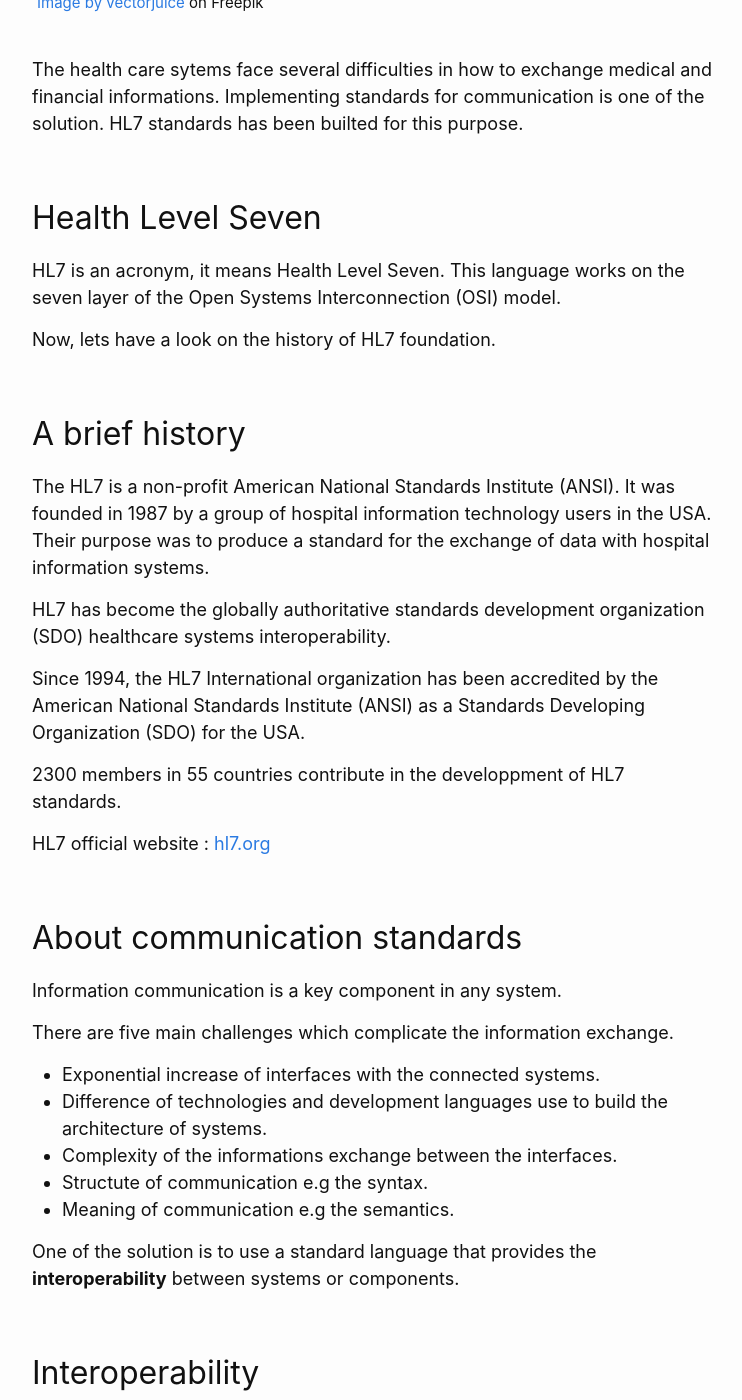
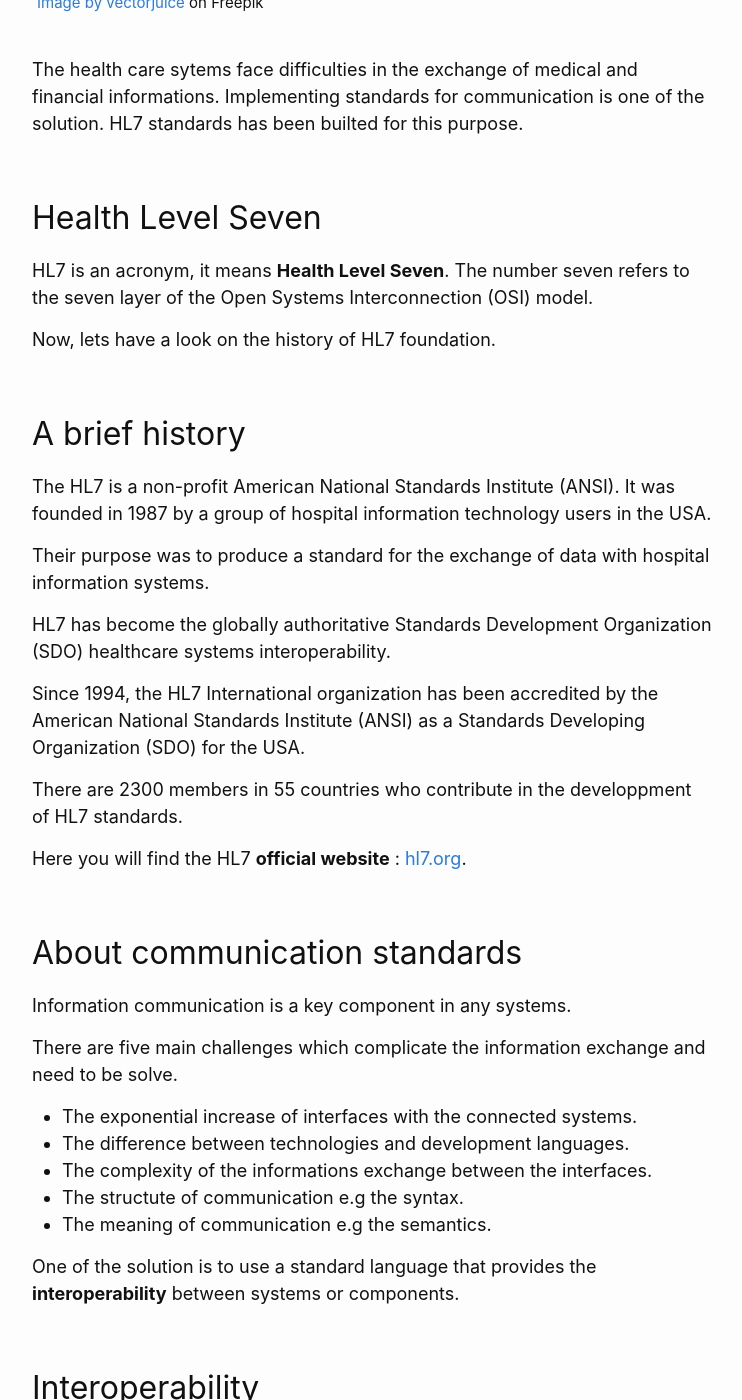
Before and after one commit to CMagnac/CMagnac-first-blog, a Jekyll site: the page built from _posts/2022-10-09-intro-to-hl7.md, in a window 1280 px wide and 1400 px high, scrolled down 776 px. Shown: the whole window, without its empty margins (268-1010 px from the left). Built offline with Jekyll 4.4.1, drawn with Linux system fonts in a browser that asks for light colours; some of the changed text lies outside the part shown.

Commit message:
Udpate post

```diff
--- a/_posts/2022-10-09-intro-to-hl7.md
+++ b/_posts/2022-10-09-intro-to-hl7.md
@@ -7,7 +7,7 @@ permalink: /:categories/:title
 caption: <a href="https://www.freepik.com/free-vector/geomorphology-abstract-concept-vector-illustration-geomorphology-type-geomorphic-process-earth-science-university-discipline-graduate-study-geology-course-applied-study-abstract-metaphor_11668288.htm#query=fundamentals&position=22&from_view=search&track=sph">Image by vectorjuice</a> on Freepik
 image: intro.png
 ---
-The health care sytems face several difficulties in how to exchange medical and financial informations.
+The health care sytems face difficulties in the exchange of medical and financial informations.
 Implementing standards for communication is one of the solution.
 HL7 standards has been builted for this purpose.
 
@@ -15,7 +15,8 @@ HL7 standards has been builted for this purpose.
 
 ## Health Level Seven
 
-HL7 is an acronym, it means Health Level Seven. This language works on the seven layer of the Open Systems Interconnection (OSI) model.
+HL7 is an acronym, it means **Health Level Seven**.
+The number seven refers to the seven layer of the Open Systems Interconnection (OSI) model.
 
 Now, lets have a look on the history of HL7 foundation.
 
@@ -23,29 +24,31 @@ Now, lets have a look on the history of HL7 foundation.
 
 ## A brief history
 
-The HL7 is a non-profit American National Standards Institute (ANSI). It was founded in 1987 by a group of hospital information technology users in the USA. Their purpose was to produce a standard for the exchange of data with hospital information systems.
+The HL7 is a non-profit American National Standards Institute (ANSI). It was founded in 1987 by a group of hospital information technology users in the USA.
 
-HL7 has become the globally authoritative standards development organization (SDO) healthcare systems interoperability.
+Their purpose was to produce a standard for the exchange of data with hospital information systems.
+
+HL7 has become the globally authoritative Standards Development Organization (SDO) healthcare systems interoperability.
 
 Since 1994, the HL7 International organization has been accredited by the American National Standards Institute (ANSI) as a Standards Developing Organization (SDO) for the USA.
 
-2300 members in 55 countries contribute in the developpment of HL7 standards.
+There are 2300 members in 55 countries who contribute in the developpment of HL7 standards.
 
-HL7 official website : [hl7.org](http://www.hl7.org/)
+Here you will find the HL7 **official website** : [hl7.org](http://www.hl7.org/).
 
 <br>
 
 ## About communication standards
 
-Information communication is a key component in any system.
+Information communication is a key component in any systems.
 
-There are five main challenges which complicate the information exchange.
+There are five main challenges which complicate the information exchange and need to be solve.
 
-+ Exponential increase of interfaces with the connected systems.
-+ Difference of technologies and development languages use to build the architecture of systems.
-+ Complexity of the informations exchange between the interfaces.
-+ Structute of communication e.g the syntax.
-+ Meaning of communication e.g the semantics.
++ The exponential increase of interfaces with the connected systems.
++ The difference between technologies and development languages.
++ The complexity of the informations exchange between the interfaces.
++ The structute of communication e.g the syntax.
++ The meaning of communication e.g the semantics.
 
 One of the solution is to use a standard language that provides the **interoperability** between systems or components.
 
@@ -71,6 +74,13 @@ A healthcare interoperability standard is generally developed in five stages :
 
 + Identification of issues and scopes.
 + Conceptualization of a solution.
-+ Create the standard specification.
++ Creation fo the standard specification.
 + Adoption by the rest of the industry.
 + Certification for some cases.
+
+Since a decade, we have entered the era of big data.
+Data are gathered, exchanged, collected and secured in any public or private institute.
+
+Health care systems must have a stable and standard way of communicating and store their data.
+
+Otherwise, lack of standards may conduct to a get out of hand.
```
Also changed, not shown: other parts of _posts/2022-10-09-intro-to-hl7.md (+1 -1 lines).
